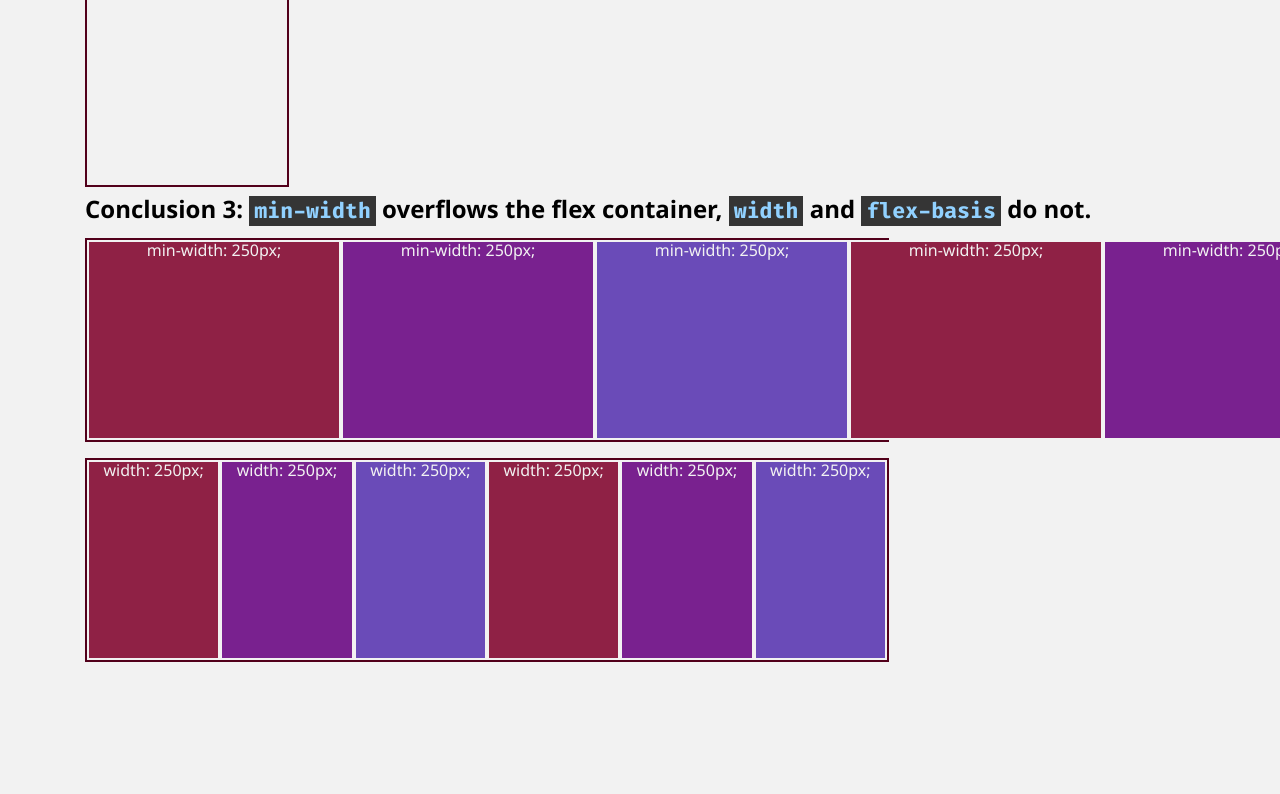
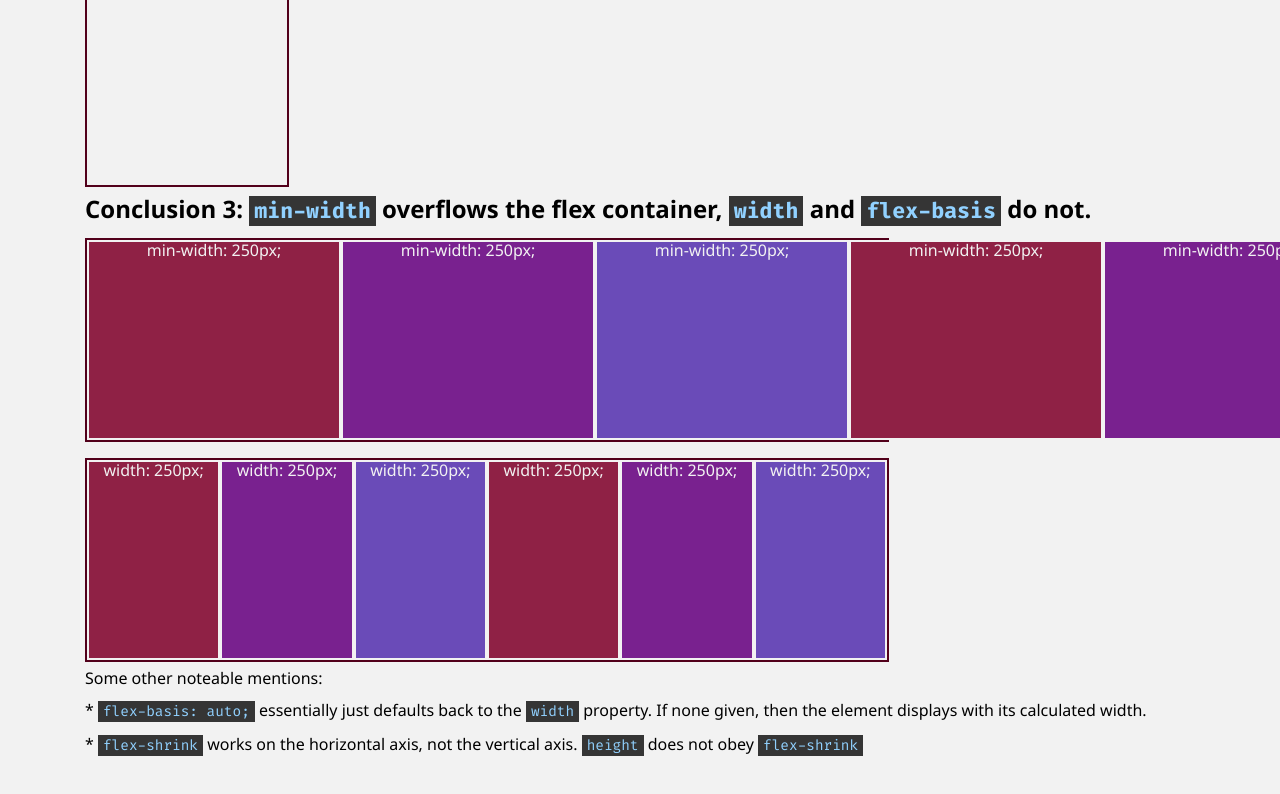
Before and after one commit to Grandclosing/CSSPlayground, a website: page index.html in a window 1280 px wide. Shown: the part 5766-6560 px from the top of the page. Before the commit the page ends 6478 px from the top, so only its background shows below. Drawn offline with Linux system fonts and the light colour scheme.

Commit message:
Added a note about flex-shrink and height

```diff
--- a/index.html
+++ b/index.html
@@ -258,6 +258,11 @@ li::before {
                 <div class="flex-basis-container__item fbci_23">width: 250px;</div>
                 <div class="flex-basis-container__item fbci_24">width: 250px;</div>
             </div>
+
+            <p>Some other noteable mentions:</p>
+            <p>* <code>flex-basis: auto;</code> essentially just defaults back to the <code>width</code> property. If none given, then the element displays with its calculated width.</p>
+            <p>* <code>flex-shrink</code> works on the horizontal axis, not the vertical axis. <code>height</code> does not obey <code>flex-shrink</code></p>
+
         </main>
     </body>
 </html>
```
